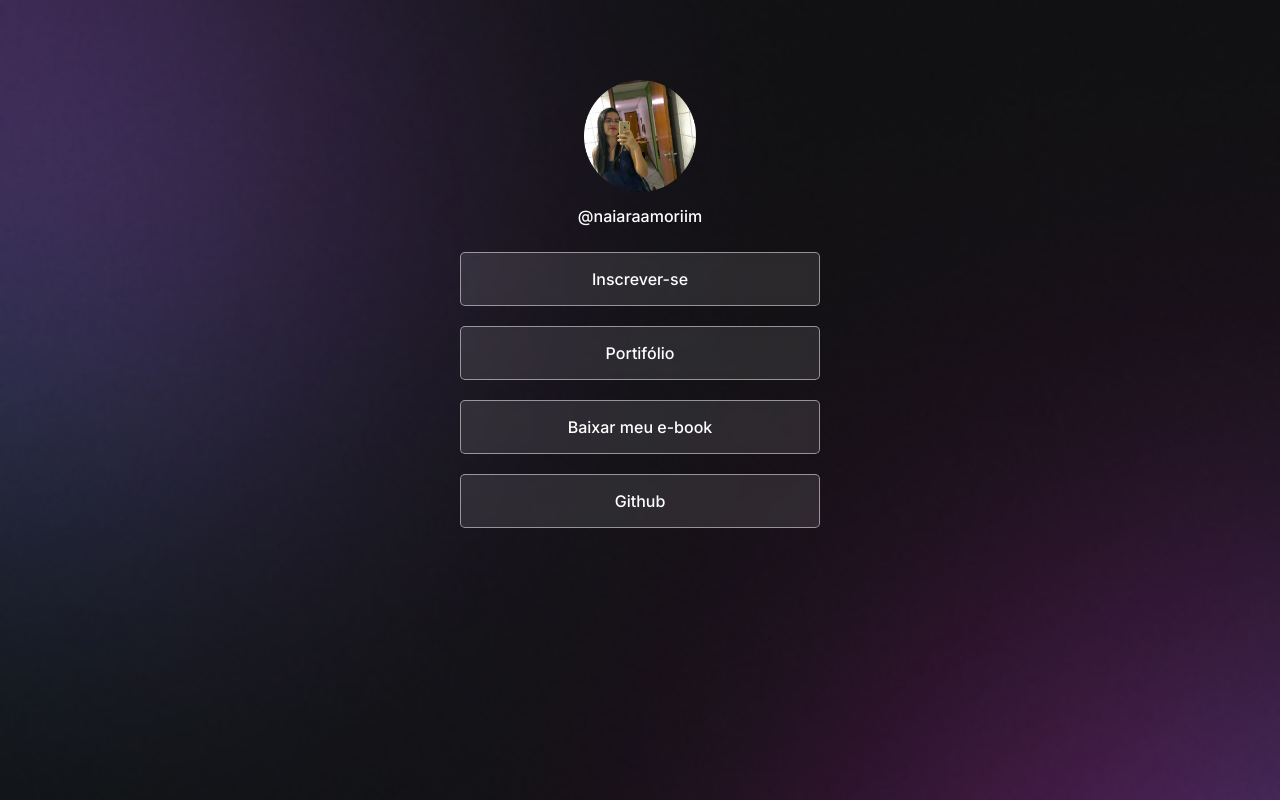
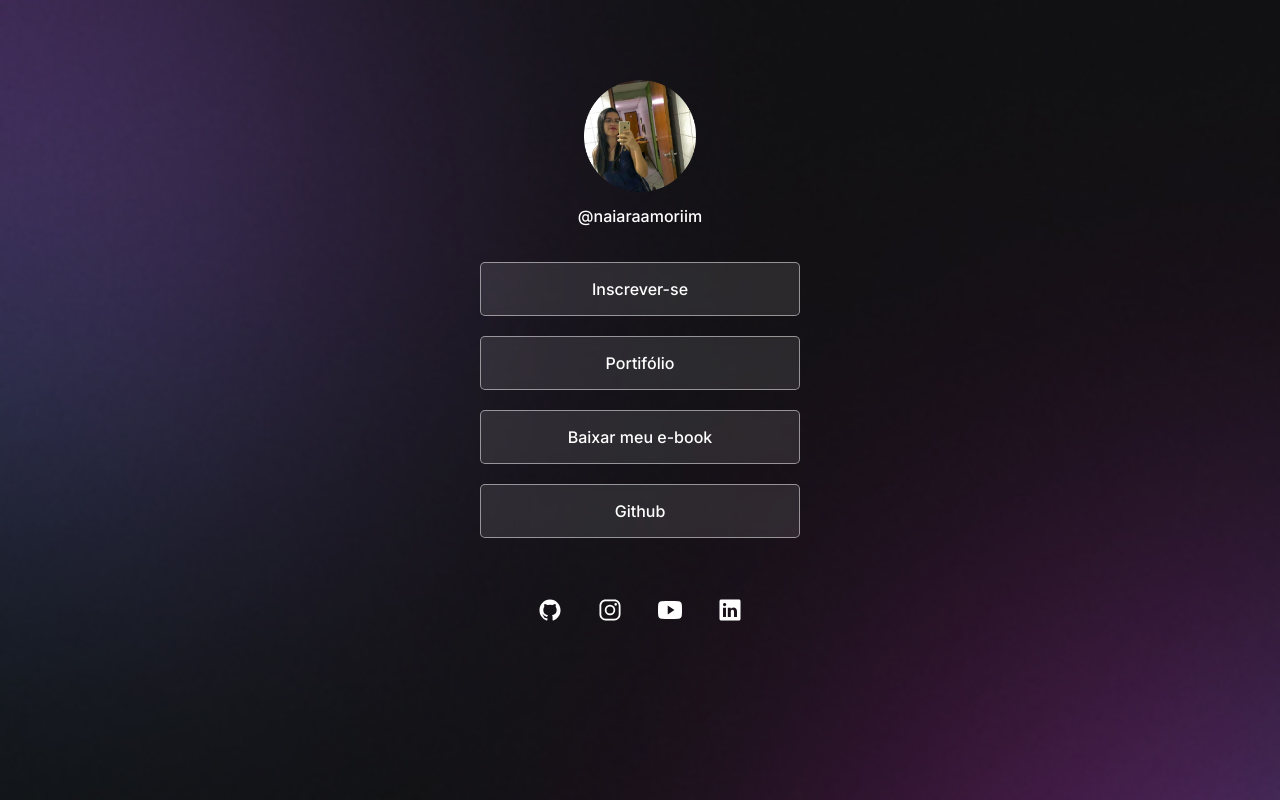
Before and after one commit to naiaraamorim/ProjetoLista, a plain HTML site: page index.html in a window 1280 px wide. Drawn offline with nearby package versions, Linux system fonts and the light colour scheme.

Commit message:
feat: adicionando icones de redes sociais

```diff
--- a/index.html
+++ b/index.html
@@ -29,6 +29,19 @@
                 <a href="#" target="_blank">Github</a>
             </li>
         </ul>
+        <div id="social-links">
+            <a href="http://" target="_blank"><ion-icon name="logo-github"></ion-icon>
+            </a>
+            <a href="http://" target="_blank"><ion-icon name="logo-instagram"></ion-icon>
+            </a>
+            <a href="http://" target="_blank"><ion-icon name="logo-youtube"></ion-icon>
+            </a>
+            <a href="http://" target="_blank"><ion-icon name="logo-linkedin"></ion-icon>
+            </a>
+
+        </div>
     </div>
+    <script type="module" src="https://unpkg.com/ionicons@7.1.0/dist/ionicons/ionicons.esm.js"></script>
+    <script nomodule src="https://unpkg.com/ionicons@7.1.0/dist/ionicons/ionicons.js"></script>
 </body>
 </html>
--- a/styles.css
+++ b/styles.css
@@ -21,6 +21,7 @@ body * {
 #container {
     width: 360px;
     margin: 56px auto 0px;
+    padding: 0 20px;
 }
 
 #profile {
@@ -43,6 +44,8 @@ ul {
     display: flex;
     flex-direction: column;
     gap: 20px;
+
+    padding: 10px 0;
 }
 
 ul li a {
@@ -68,3 +71,25 @@ ul li a:hover {
     border: 1.5px solid rgba(255, 255, 255, 1);
     background: rgba(255, 255, 255, 0.05);
 }
+
+#social-links {
+    display: flex;
+    justify-content: center;
+
+    padding: 32px 0;
+    font-size: 24px;
+}
+
+#social-links a {
+    display: flex;
+    align-items: center;
+    justify-content: center;
+    padding: 18px;
+
+}
+
+#social-links a:hover {
+    background: rgba(255, 255, 255, 0.2);
+    border-radius: 50%;
+
+}
```
